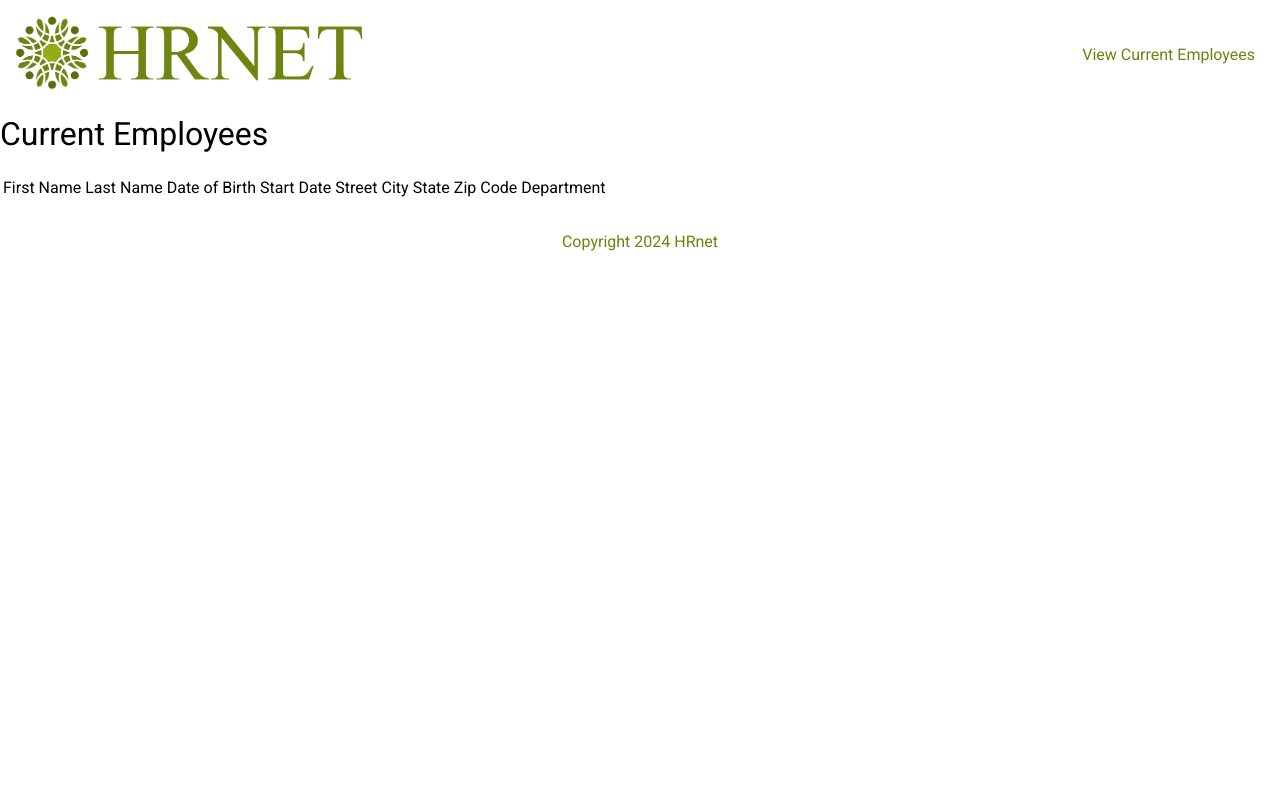
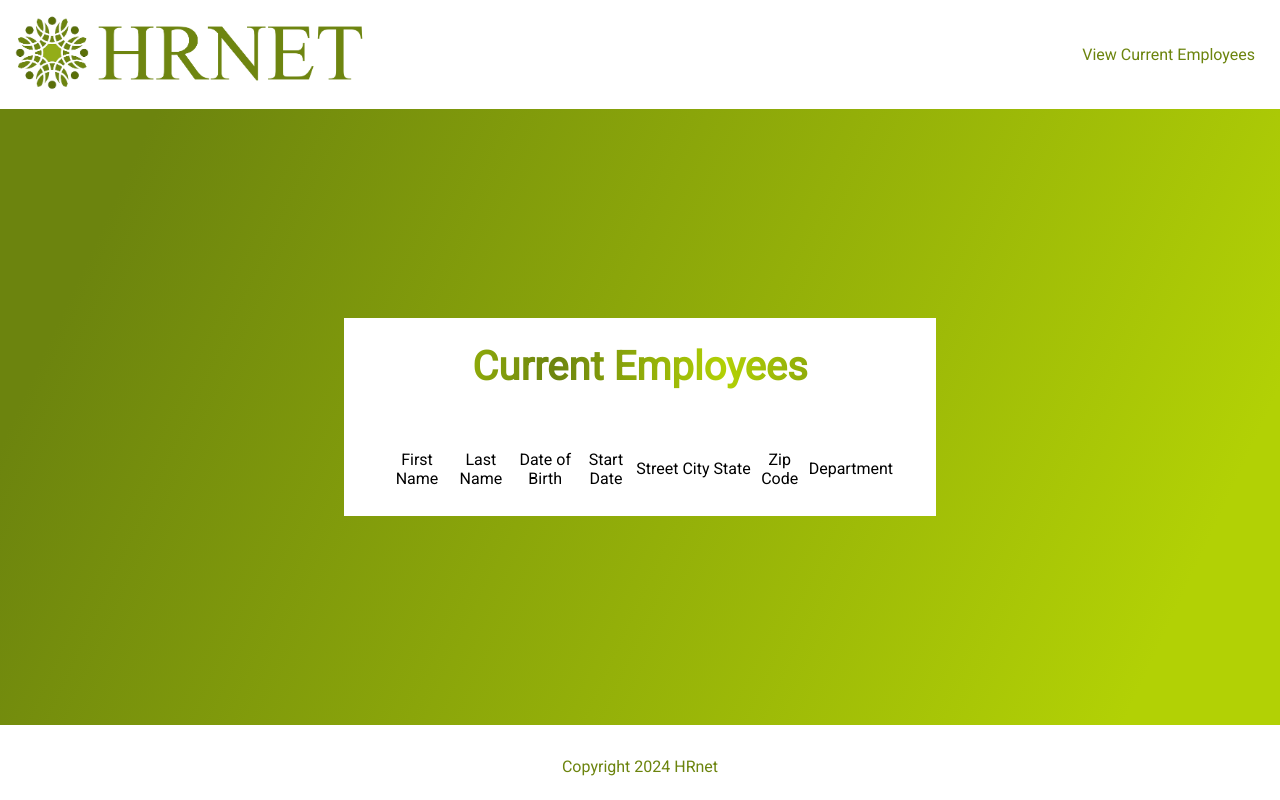
Before and after one commit to LancelleTimote/Projet-n-15-Passer-une-librairie-jQuery-vers-React, a React (Create React App) app: page /employeeList in a window 1280 px wide. Built offline with nearby package versions, Linux system fonts and the light colour scheme.

Commit message:
Création d'une modal basique

```diff
--- /dev/null
+++ b/src/components/Modal/Modal.jsx
@@ -0,0 +1,19 @@
+import "./Modal.scss";
+
+function Modal({ isOpen, onClose }) {
+    if (!isOpen) return null;
+
+    return (
+        <div className="modal-overlay">
+            <div className="modal-content">
+                <button className="modal-close" onClick={onClose}>
+                    X
+                </button>
+                <h2>Employee Created!</h2>
+                <p>Your new employee has been successfully added.</p>
+            </div>
+        </div>
+    );
+}
+
+export default Modal;
--- /dev/null
+++ b/src/components/Modal/Modal.scss
@@ -0,0 +1,28 @@
+.modal-overlay {
+    position: fixed;
+    top: 0;
+    left: 0;
+    width: 100%;
+    height: 100%;
+    background-color: rgba(0, 0, 0, 0.5);
+    display: flex;
+    justify-content: center;
+    align-items: center;
+}
+
+.modal-content {
+    background-color: white;
+    padding: 20px;
+    border-radius: 5px;
+    box-shadow: 0 2px 4px rgba(0, 0, 0, 0.1);
+}
+
+.modal-close {
+    top: 10px;
+    right: 10px;
+    cursor: pointer;
+    border: none;
+    background: none;
+    font-size: 20px;
+    color: #999;
+}
--- a/src/pages/EmployeeList/EmployeeList.jsx
+++ b/src/pages/EmployeeList/EmployeeList.jsx
@@ -55,10 +55,11 @@ function EmployeeList() {
     });
 
     return (
-        <div>
+        <div className="allHeight flexPlacement employeeList">
             <Header />
-            <div className="p-2">
-                <h1>Current Employees</h1>
+            <div className="flexPlacement gradientColor employeeList_container">
+                <div className="employeeList_container_content">
+                    <h1 className="employeeList_container_content_title">Current Employees</h1>
                     <table>
                         <thead>
                             {table.getHeaderGroups().map((headerGroup) => (
@@ -80,6 +81,7 @@ function EmployeeList() {
                         </tbody>
                     </table>
                 </div>
+            </div>
             <Footer />
         </div>
     );
--- a/src/pages/EmployeeList/EmployeeList.scss
+++ b/src/pages/EmployeeList/EmployeeList.scss
@@ -0,0 +1,26 @@
+@import "../../style/Utils/Variables.scss";
+
+.employeeList {
+    &_container {
+        align-items: center;
+        justify-content: center;
+        flex: 1;
+        &_content {
+            display: flex;
+            flex-direction: column;
+            gap: 30px;
+            padding: 25px 40px;
+            background: $primary-color;
+            width: 40%;
+            &_title {
+                margin-top: 0;
+                text-align: center;
+                font-size: 40px;
+                font-weight: 600;
+                background: -webkit-linear-gradient(right, #6c840e, #b2d105, #6c840e, #b2d105);
+                -webkit-background-clip: text;
+                -webkit-text-fill-color: transparent;
+            }
+        }
+    }
+}
--- a/src/pages/Home/Home.jsx
+++ b/src/pages/Home/Home.jsx
@@ -11,6 +11,7 @@ import stateOptions from "../../services/states.json";
 import departmentOptions from "../../services/departments.json";
 import { addEmployee } from "../../store/employeeSlice";
 import { useDispatch } from "react-redux";
+import Modal from "../../components/Modal/Modal";
 
 function Home() {
     const [dateOfBirth, setDateOfBirth] = useState("");
@@ -22,6 +23,7 @@ function Home() {
     const [street, setStreet] = useState("");
     const [city, setCity] = useState("");
     const [zipCode, setZipCode] = useState("");
+    const [isModalOpen, setIsModalOpen] = useState(false);
 
     const handleDateOfBirthChange = (date) => {
         setDateOfBirth(date);
@@ -47,6 +49,11 @@ function Home() {
             department: selectedDepartment,
         };
         dispatch(addEmployee(formData));
+        setIsModalOpen(true);
+    };
+
+    const handleCloseModal = () => {
+        setIsModalOpen(false);
     };
 
     return (
@@ -93,6 +100,7 @@ function Home() {
                         </button>
                     </div>
                 </form>
+                <Modal isOpen={isModalOpen} onClose={handleCloseModal} />
             </div>
             <Footer />
         </div>
```
Lines whose indentation alone changed are shown as unchanged.
